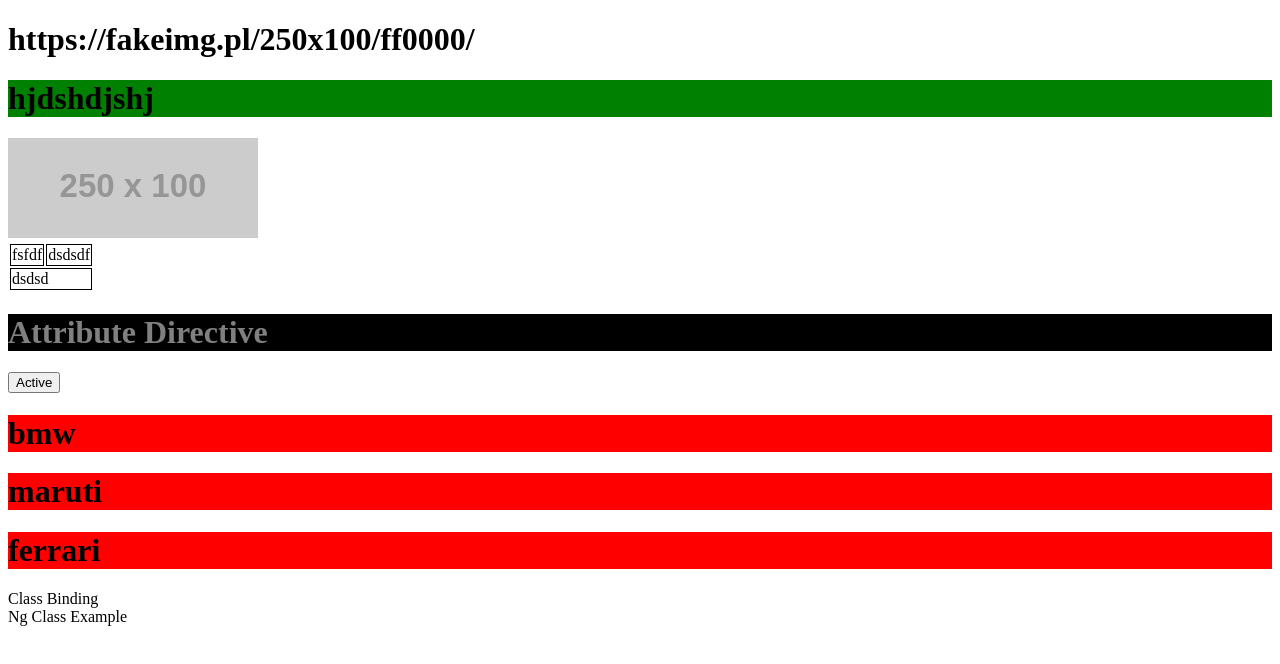
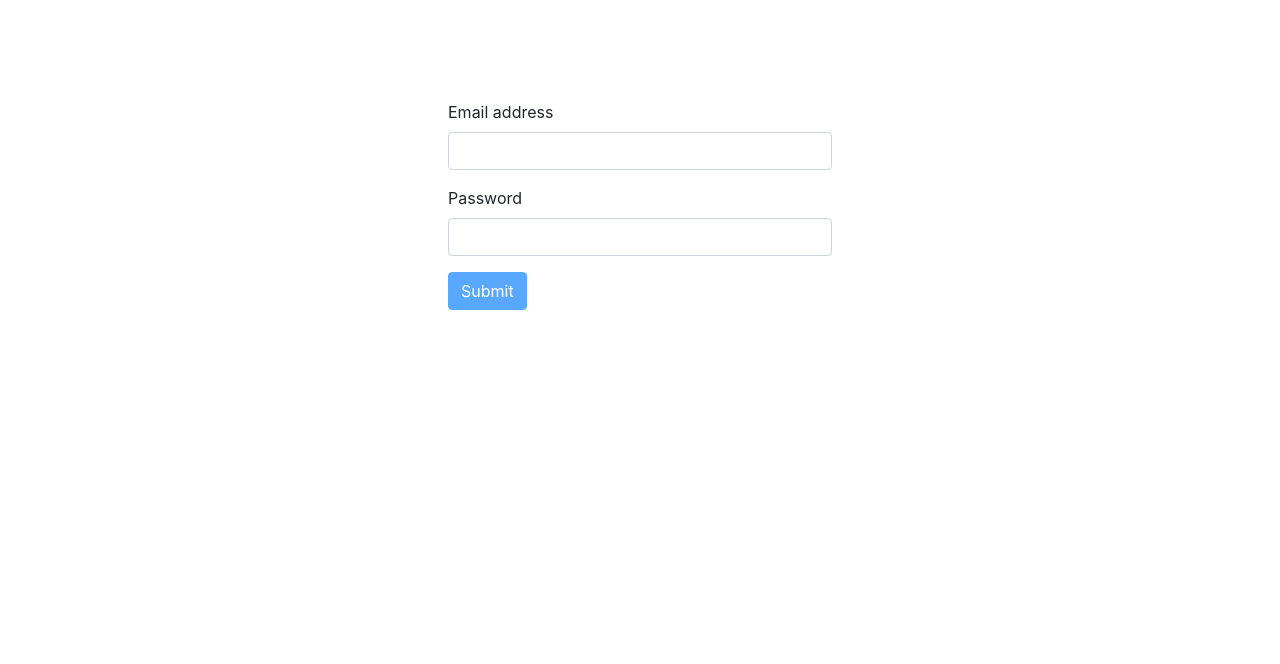
Before and after one commit to rratnesh/26May, an Angular app: page / in a window 1280 px wide. Shown: the top 664 px of the page. Built offline with nearby package versions, Linux system fonts and the light colour scheme.

Commit message:
reactive forms

```diff
--- a/src/app/app.component.html
+++ b/src/app/app.component.html
@@ -1,32 +1 @@
-<h1>{{title}}</h1>
-
-<div>
-  <h1 [style.backgroundColor]="'green'">hjdshdjshj</h1>
-
-  <img [attr.src]="title">
-
-  <table>
-    <tr>
-      <td>fsfdf</td>
-      <td>dsdsdf</td>
-    </tr>
-    <tr>
-      <td [attr.colspan]="columns">dsdsd</td>
-    </tr>
-  </table>
-</div>
-
-<h1 [ngStyle]="{ color: active ? 'red' : 'gray', backgroundColor: 'black'}">Attribute Directive</h1>
-<button (click)="toggleActive()">Active</button>
-
-<div *ngIf="active">I am Active</div>
-
-<div style="background-color: red;"*ngFor="let item of items">
-  <h1>{{item}}</h1>
-</div>
-
-
-<div [class.active]="active">Class Binding</div>
-
-
-<div [ngClass]="{ 'active': active, 'color-white': active  }">Ng Class Example</div>
+<app-reactive-form></app-reactive-form>
--- a/src/app/app.component.ts
+++ b/src/app/app.component.ts
@@ -6,30 +6,9 @@ import { Component } from '@angular/core';
   styleUrls: ['./app.component.css']
 })
 export class AppComponent {
-  title = 'https://fakeimg.pl/250x100/ff0000/';
-
-  bgColor = 'red';
-
-  columns = 2;
-
-  active = false;
-
-  items = ['bmw', 'maruti', 'ferrari'];
-
-  constructor() {
-    console.log('constriuctor')
-  }
-
-  toggleActive() {
-    this.active = !this.active;
-  }
-
-
 
   ngOnInit() {
-    for (let item of this.items) {
-      console.log(item);
-    }
+
   }
 
 }
--- a/src/app/headers/headers.component.html
+++ /dev/null
@@ -1 +0,0 @@
-<p>headers works!</p>
--- a/src/app/headers/headers.component.ts
+++ /dev/null
@@ -1,15 +0,0 @@
-import { Component, OnInit } from '@angular/core';
-
-@Component({
-  selector: 'app-headers',
-  templateUrl: './headers.component.html',
-  styleUrls: ['./headers.component.css']
-})
-export class HeadersComponent implements OnInit {
-
-  constructor() { }
-
-  ngOnInit(): void {
-  }
-
-}
--- /dev/null
+++ b/src/app/reactive-form/reactive-form.component.css
@@ -0,0 +1,4 @@
+.error{
+    color: red;
+    height: 40px;
+}
--- /dev/null
+++ b/src/app/reactive-form/reactive-form.component.html
@@ -0,0 +1,27 @@
+<div style="padding: 100px 0;">
+    <div style="width: 30%;margin: auto;">
+        <form [formGroup]="form" (ngSubmit)="submit()">
+            <div class="form-group">
+                <label for="exampleInputEmail1">Email address</label>
+                <input type="email" class="form-control" id="exampleInputEmail1" aria-describedby="emailHelp"
+                    formControlName="email">
+                <div *ngIf="email.errors && email.touched" class="error">
+                    <div *ngIf="email.errors.required">Email is required</div>
+                    <div *ngIf="email.errors.email">Email is invalid</div>
+                </div>
+            </div>
+            <div class="form-group">
+                <label for="exampleInputPassword1">Password</label>
+                <input type="password" class="form-control" id="exampleInputPassword1" formControlName="password"
+                    autocomplete="false">
+                <div *ngIf="password.errors && password.touched" class="error">
+                    <div *ngIf="password.errors.required">Password is required</div>
+                    <div *ngIf="password.errors.minlength">Password length required is
+                        {{password.errors.minlength.requiredLength}} But you entered
+                        {{password.errors.minlength.actualLength}} characters.</div>
+                </div>
+            </div>
+            <button type="submit" class="btn btn-primary" [disabled]="!form.valid">Submit</button>
+        </form>
+    </div>
+</div>
--- /dev/null
+++ b/src/app/reactive-form/reactive-form.component.ts
@@ -0,0 +1,33 @@
+import { Component, OnInit } from '@angular/core';
+import { FormGroup, FormControl, Validators } from '@angular/forms';
+
+@Component({
+  selector: 'app-reactive-form',
+  templateUrl: './reactive-form.component.html',
+  styleUrls: ['./reactive-form.component.css']
+})
+export class ReactiveFormComponent implements OnInit {
+
+
+  form: FormGroup;
+
+  constructor() { }
+
+  ngOnInit(): void {
+    this.form = new FormGroup({
+      email: new FormControl('', [Validators.required, Validators.email]),
+      password: new FormControl('', [Validators.minLength(8), Validators.required])
+    });
+  }
+
+  submit() {
+  }
+
+  get password(){
+    return this.form.get('password');
+  }
+
+  get email(){
+    return this.form.get('email');
+  }
+}
--- a/src/index.html
+++ b/src/index.html
@@ -1,13 +1,27 @@
 <!doctype html>
 <html lang="en">
+
 <head>
   <meta charset="utf-8">
   <title>May26</title>
   <base href="/">
   <meta name="viewport" content="width=device-width, initial-scale=1">
   <link rel="icon" type="image/x-icon" href="favicon.ico">
+  <link rel="stylesheet" href="https://stackpath.bootstrapcdn.com/bootstrap/4.5.0/css/bootstrap.min.css"
+    integrity="sha384-9aIt2nRpC12Uk9gS9baDl411NQApFmC26EwAOH8WgZl5MYYxFfc+NcPb1dKGj7Sk" crossorigin="anonymous">
 </head>
+
 <body>
   <app-root></app-root>
+  <script src="https://code.jquery.com/jquery-3.5.1.slim.min.js"
+    integrity="sha384-DfXdz2htPH0lsSSs5nCTpuj/zy4C+OGpamoFVy38MVBnE+IbbVYUew+OrCXaRkfj"
+    crossorigin="anonymous"></script>
+  <script src="https://cdn.jsdelivr.net/npm/popper.js@1.16.0/dist/umd/popper.min.js"
+    integrity="sha384-Q6E9RHvbIyZFJoft+2mJbHaEWldlvI9IOYy5n3zV9zzTtmI3UksdQRVvoxMfooAo"
+    crossorigin="anonymous"></script>
+  <script src="https://stackpath.bootstrapcdn.com/bootstrap/4.5.0/js/bootstrap.min.js"
+    integrity="sha384-OgVRvuATP1z7JjHLkuOU7Xw704+h835Lr+6QL9UvYjZE3Ipu6Tp75j7Bh/kR0JKI"
+    crossorigin="anonymous"></script>
 </body>
+
 </html>
```
Also changed, not shown: src/app/app.module.ts (+5 -3 lines), src/app/headers/headers.component.css (deleted), 1 other file (tests, documents, lock files or other folders).
